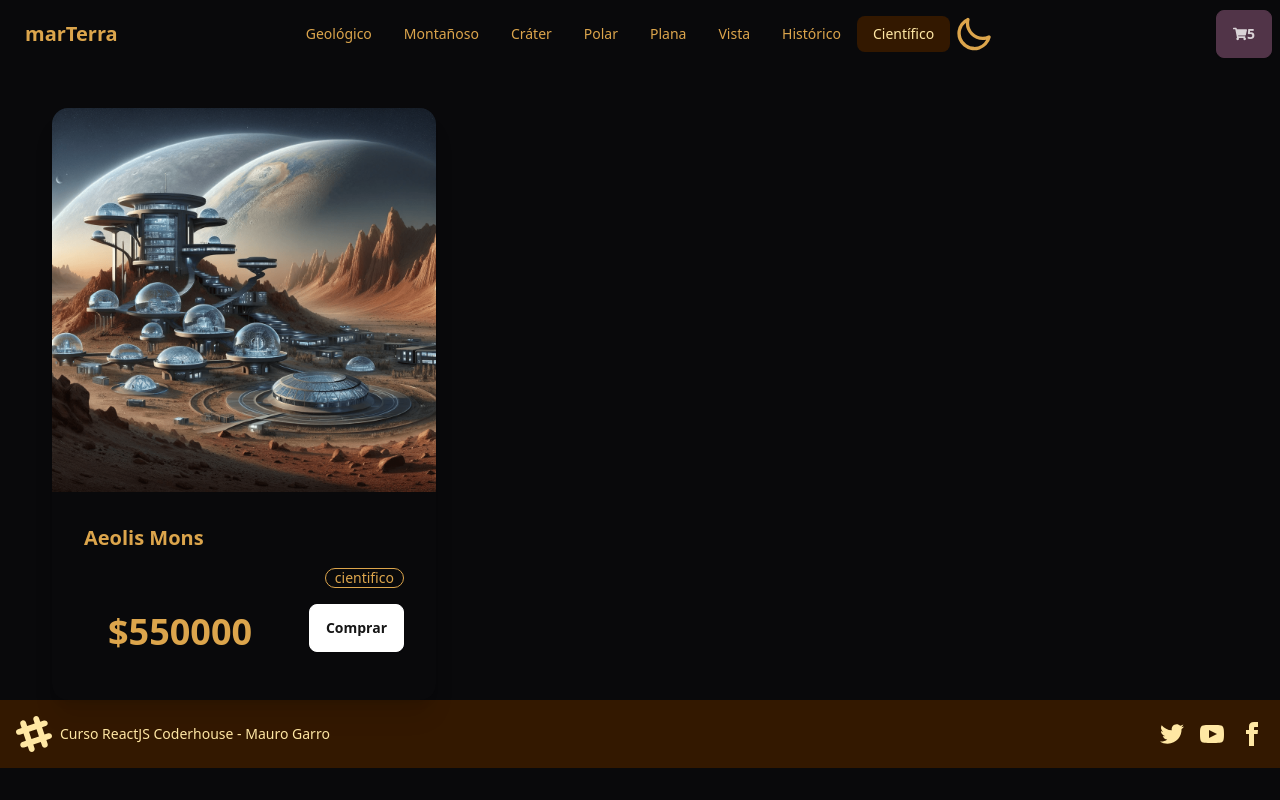
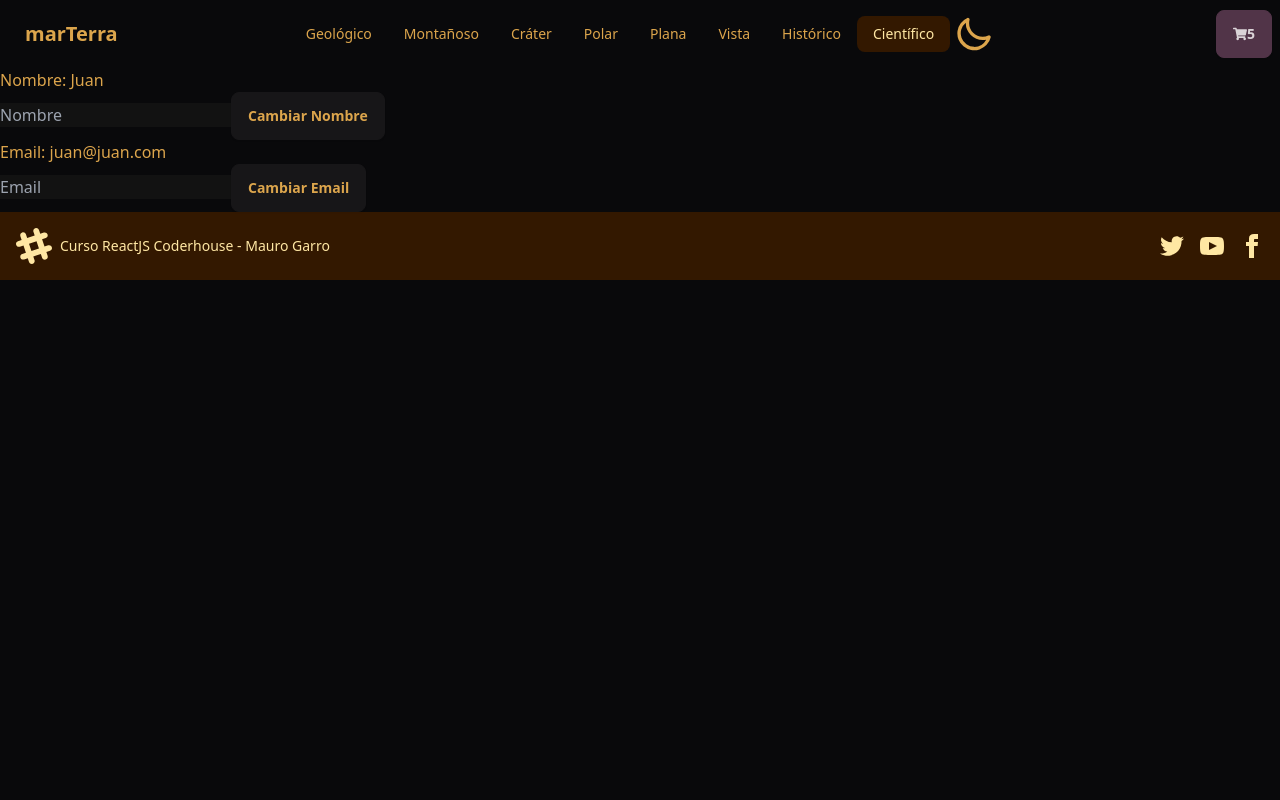
Before and after one commit to maurogarro73/cursoReactCoderhouse, a React (Vite) app: page /category/cientifico in a window 1280 px wide. Built offline with nearby package versions, Linux system fonts and the light colour scheme.

Commit message:
context explicacion en clase

```diff
--- a/src/App.jsx
+++ b/src/App.jsx
@@ -5,10 +5,12 @@ import ItemDetailContainer from './Components/ItemDetailContainer/ItemDetailCont
 import ItemListContainer from './Components/ItemListContainer/ItemListContainer';
 import NavBar from './Components/NavBar/NavBar';
 import { BrowserRouter, Routes, Route } from 'react-router-dom';
+import { UserProvider } from './Context/Context';
 
 function App() {
   return (
     <div className="App">
+      <UserProvider>
         <BrowserRouter>
           <NavBar />
           <Routes>
@@ -16,7 +18,7 @@ function App() {
               path="/"
               element={
                 <>
-                <Hero />
+                  {/* <Hero /> */}
                   <ItemListContainer greeting="Bienvenidos al futuro...!" />
                 </>
               }
@@ -25,6 +27,7 @@ function App() {
             <Route path="/item/:id" element={<ItemDetailContainer />} />
           </Routes>
         </BrowserRouter>
+      </UserProvider>
       <Footer />
     </div>
   );
--- /dev/null
+++ b/src/Components/ComponentesPrueba/ComponenteA1.jsx
@@ -0,0 +1,8 @@
+import React from 'react';
+import ComponenteA2 from './ComponenteA2';
+
+const ComponenteA1 = () => {
+  return <ComponenteA2 />;
+};
+
+export default ComponenteA1;
--- /dev/null
+++ b/src/Components/ComponentesPrueba/ComponenteA2.jsx
@@ -0,0 +1,26 @@
+import { useContext, useState } from 'react';
+import { UserContext } from '../../Context/Context';
+
+const ComponenteA2 = () => {
+  const { user, updateName, updateEmail } = useContext(UserContext);
+  const [newName, setNewName] = useState('');
+  const [newEmail, setNewEmail] = useState('');
+
+  return (
+    <div>
+      <h1>Nombre: {user.name}</h1>
+      <input type="text" value={newName} onChange={(e) => setNewName(e.target.value)} placeholder="Nombre" />
+      <button className="btn" onClick={() => updateName(newName)}>
+        Cambiar Nombre
+      </button>
+      <br />
+      <h1>Email: {user.email}</h1>
+      <input type="email" value={newEmail} onChange={(e) => setNewEmail(e.target.value)} placeholder="Email" />
+      <button className="btn" onClick={() => updateEmail(newEmail)}>
+        Cambiar Email
+      </button>
+    </div>
+  );
+};
+
+export default ComponenteA2;
--- a/src/Components/ItemListContainer/ItemListContainer.jsx
+++ b/src/Components/ItemListContainer/ItemListContainer.jsx
@@ -1,49 +1,12 @@
-import React, { useEffect, useState } from 'react';
-import loadinPlanet from '/img/planetWeb.gif';
-import { filterCategory, pedirDatos } from '../../db/dbMars.js';
-import ItemList from '../ItemList/ItemList.jsx';
-import { useParams } from 'react-router-dom';
+import React from 'react';
+import ComponenteA1 from '../ComponentesPrueba/ComponenteA1.jsx';
+import { UserProvider } from '../../Context/Context.jsx';
 
-function ItemListContainer({ greeting }) {
-  const [products, setProducts] = useState([]);
-  const [loading, setLoading] = useState(true);
-  const { categoryid } = useParams();
-
-  useEffect(() => {
-    if (!categoryid) {
-      pedirDatos()
-        .then((res) => {
-          setProducts(res);
-        })
-        .catch((err) => console.log(err))
-        .finally(() => setLoading(false));
-    } else {
-      filterCategory(categoryid)
-        .then((res) => {
-          setProducts(res);
-        })
-        .catch((err) => console.log(err))
-        .finally(() => setLoading(false));
-    }
-  }, [categoryid]);
-
+function ItemListContainer() {
   return (
-    <div>
-      {loading ? (
-        <>
-          <div className="flex justify-center items-center">
-            <img src={loadinPlanet} alt="loading" />
-          </div>
-        </>
-      ) : (
-        <>
-          <p className="mt-10 text-center m-auto font-bold text-3xl text-sky-700 mb-5">{greeting}</p>
-          <div className="flex justify-center items-center">
-            <ItemList products={products} />
-          </div>
-        </>
-      )}
-    </div>
+    <UserProvider>
+      <ComponenteA1 />
+    </UserProvider>
   );
 }
 
--- /dev/null
+++ b/src/Context/CartContext.jsx
@@ -0,0 +1,11 @@
+import React, { useState } from 'react';
+
+export const CartContext = React.createContext();
+
+const CartProvider = ({ children }) => {
+  const [cart, setCart] = useState([]);
+
+  return <CartContext.Provider value={[]}>{children}</CartContext.Provider>;
+};
+
+export default CartProvider;
--- /dev/null
+++ b/src/Context/Context.jsx
@@ -0,0 +1,20 @@
+import React, { useState } from 'react';
+
+export const UserContext = React.createContext();
+
+export function UserProvider({ children }) {
+  const [user, setUser] = useState({
+    name: 'Juan',
+    email: 'juan@juan.com',
+  });
+
+  function updateName(name) {
+    setUser({ ...user, name });
+  }
+
+  function updateEmail(email) {
+    setUser({ ...user, email });
+  }
+
+  return <UserContext.Provider value={{ user, updateName, updateEmail }}>{children}</UserContext.Provider>;
+}
```
Lines whose indentation alone changed are shown as unchanged.
